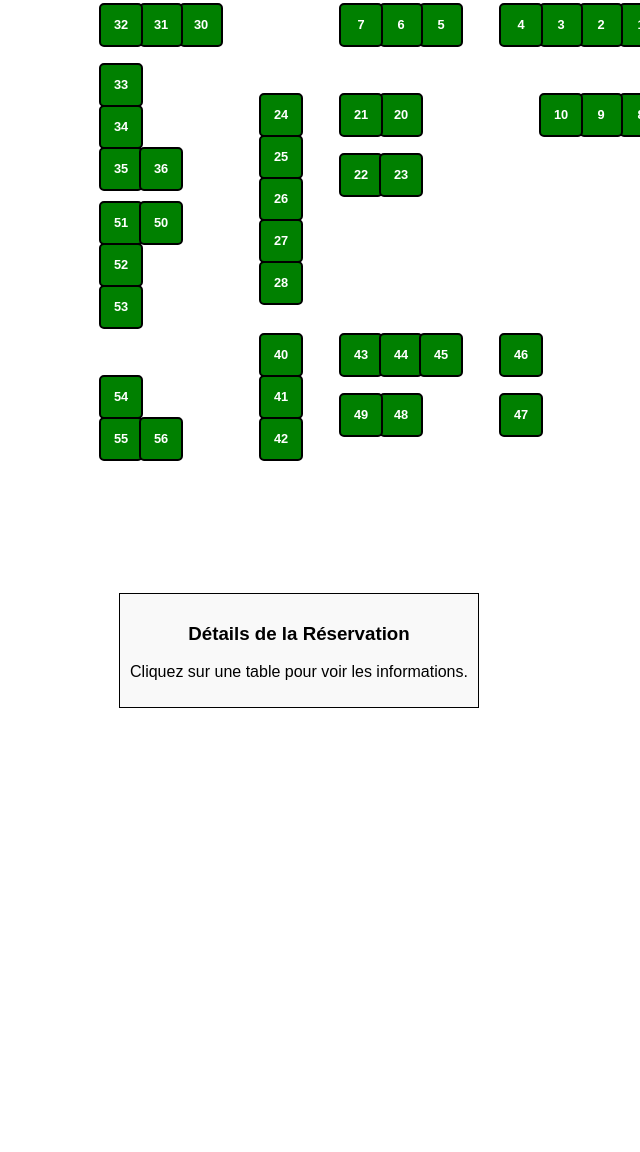
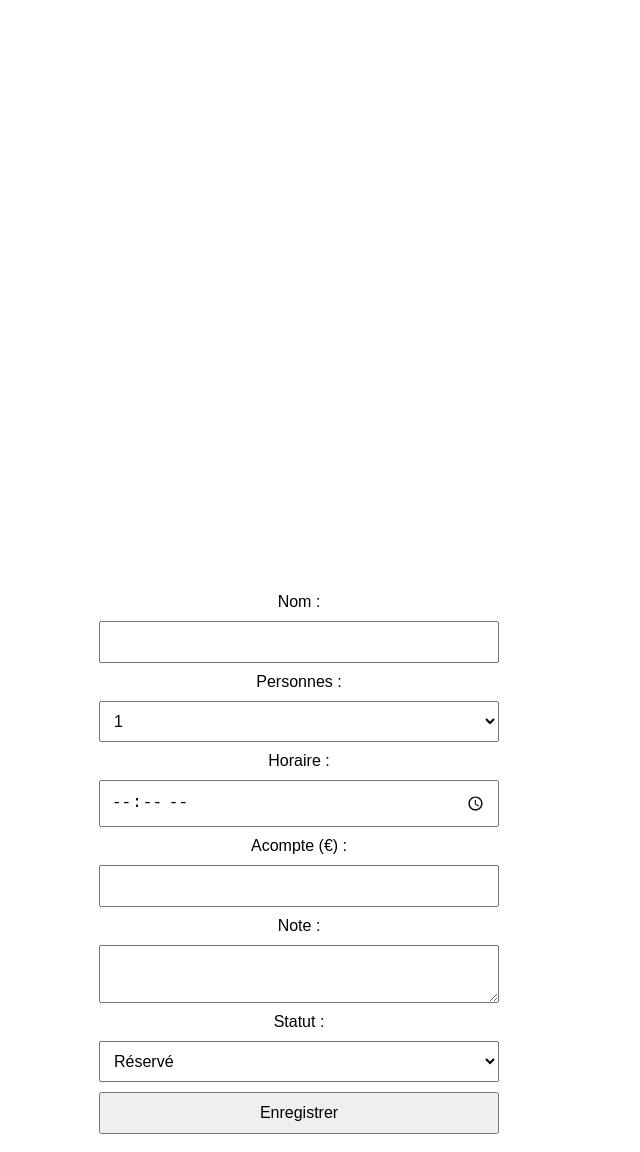
Before and after one commit to Sturko95/gestion_resa, a plain HTML site: page index.html in a window 1280 px wide. Shown: the part 157-1309 px from the top of the page, without its empty margins (341-981 px from the left). Before the commit the page ends 883 px from the top, so only its background shows below. Drawn offline with Linux system fonts and the light colour scheme.

Commit message:
Update index.html

```diff
--- a/index.html
+++ b/index.html
@@ -40,6 +40,22 @@
             display: inline-block;
             background-color: #f9f9f9;
         }
+        form {
+            margin-top: 20px;
+            display: flex;
+            flex-direction: column;
+            align-items: center;
+            gap: 10px;
+            max-width: 400px;
+            margin-left: auto;
+            margin-right: auto;
+        }
+        input, select, button, textarea {
+            padding: 10px;
+            font-size: 1rem;
+            width: 100%;
+            box-sizing: border-box;
+        }
     </style>
 </head>
 <body>
@@ -48,55 +64,88 @@
 
     <div class="plan-container" id="plan-container"></div>
 
-    <div class="reservation-info" id="reservation-info">
-        <h3>Détails de la Réservation</h3>
-        <p id="info-text">Cliquez sur une table pour voir les informations.</p>
-    </div>
+    <form id="reservationForm">
+        <label for="name">Nom :</label>
+        <input type="text" id="name" required>
+
+        <label for="people">Personnes :</label>
+        <select id="people" required>
+            <script>
+                for (let i = 1; i <= 20; i++) {
+                    document.write(`<option value="${i}">${i}</option>`);
+                }
+            </script>
+        </select>
+
+        <label for="time">Horaire :</label>
+        <input type="time" id="time" required>
+
+        <label for="deposit">Acompte (€) :</label>
+        <input type="number" id="deposit" required>
+
+        <label for="note">Note :</label>
+        <textarea id="note"></textarea>
+
+        <label for="status">Statut :</label>
+        <select id="status">
+            <option value="R">Réservé</option>
+            <option value="Att">Attente</option>
+            <option value="L">Libre</option>
+        </select>
+
+        <button type="submit">Enregistrer</button>
+    </form>
 
     <script>
-        const tablePositions = [
-            { number: 1, left: '90%', top: '5%' }, { number: 2, left: '85%', top: '5%' }, { number: 3, left: '80%', top: '5%' }, { number: 4, left: '75%', top: '5%' },
-            { number: 5, left: '65%', top: '5%' }, { number: 6, left: '60%', top: '5%' }, { number: 7, left: '55%', top: '5%' },
-            { number: 8, left: '90%', top: '20%' }, { number: 9, left: '85%', top: '20%' }, { number: 10, left: '80%', top: '20%' },
-            { number: 20, left: '60%', top: '20%' }, { number: 21, left: '55%', top: '20%' }, { number: 22, left: '55%', top: '30%' }, { number: 23, left: '60%', top: '30%' },
-            { number: 24, left: '45%', top: '20%' }, { number: 25, left: '45%', top: '27%' }, { number: 26, left: '45%', top: '34%' }, { number: 27, left: '45%', top: '41%' },
-            { number: 28, left: '45%', top: '48%' }, { number: 30, left: '35%', top: '5%' }, { number: 31, left: '30%', top: '5%' }, { number: 32, left: '25%', top: '5%' },
-            { number: 33, left: '25%', top: '15%' }, { number: 34, left: '25%', top: '22%' }, { number: 35, left: '25%', top: '29%' }, { number: 51, left: '25%', top: '38%' },
-            { number: 52, left: '25%', top: '45%' }, { number: 53, left: '25%', top: '52%' }, { number: 54, left: '25%', top: '67%' }, { number: 55, left: '25%', top: '74%' },
-            { number: 36, left: '30%', top: '29%' }, { number: 50, left: '30%', top: '38%' }, { number: 56, left: '30%', top: '74%' },
-            { number: 40, left: '45%', top: '60%' }, { number: 41, left: '45%', top: '67%' }, { number: 42, left: '45%', top: '74%' },
-            { number: 43, left: '55%', top: '60%' }, { number: 44, left: '60%', top: '60%' }, { number: 45, left: '65%', top: '60%' }, { number: 46, left: '75%', top: '60%' },
-            { number: 47, left: '75%', top: '70%' }, { number: 48, left: '60%', top: '70%' }, { number: 49, left: '55%', top: '70%' }
-        ];
-
-        let tablesData = tablePositions.map(t => ({ number: t.number, status: "L", name: "", time: "", people: 0, deposit: 0 }));
+        let selectedTable = null;
+        let tablesData = JSON.parse(localStorage.getItem("tablesData")) || [];
 
         function renderTables() {
             const container = document.getElementById("plan-container");
             container.innerHTML = "";
             tablePositions.forEach(tablePos => {
-                let table = tablesData.find(t => t.number === tablePos.number) || { status: "L" };
+                let table = tablesData.find(t => t.number === tablePos.number) || { number: tablePos.number, status: "L", name: "", time: "", people: 0, deposit: 0 };
                 const div = document.createElement("div");
                 div.className = "table " + (table.status === "R" ? "reserved" : table.status === "Att" ? "pending" : "free");
                 div.innerHTML = `${tablePos.number}`;
                 div.style.left = tablePos.left;
                 div.style.top = tablePos.top;
-                div.onclick = () => selectTable(tablePos.number);
+                div.onclick = () => selectTable(table.number);
                 container.appendChild(div);
             });
         }
 
         function selectTable(tableNumber) {
-            let table = tablesData.find(t => t.number === tableNumber);
-            if (table) {
-                document.getElementById("info-text").innerHTML = `
-                    <strong>Table ${table.number}</strong><br>
-                    Nom: ${table.name || "Non réservé"}<br>
-                    Personnes: ${table.people || "-"}<br>
-                    Horaire: ${table.time || "-"}<br>
-                    Acompte: ${table.deposit ? table.deposit + "€" : "-"}`;
+            selectedTable = tablesData.find(t => t.number === tableNumber) || { number: tableNumber, status: "L", name: "", time: "", people: 0, deposit: 0 };
+            document.getElementById("name").value = selectedTable.name;
+            document.getElementById("people").value = selectedTable.people;
+            document.getElementById("time").value = selectedTable.time;
+            document.getElementById("deposit").value = selectedTable.deposit;
+            document.getElementById("note").value = selectedTable.note;
+            document.getElementById("status").value = selectedTable.status;
+        }
+
+        document.getElementById("reservationForm").addEventListener("submit", function(event) {
+            event.preventDefault();
+            if (!selectedTable) return;
+
+            selectedTable.name = document.getElementById("name").value;
+            selectedTable.people = document.getElementById("people").value;
+            selectedTable.time = document.getElementById("time").value;
+            selectedTable.deposit = document.getElementById("deposit").value;
+            selectedTable.note = document.getElementById("note").value;
+            selectedTable.status = document.getElementById("status").value;
+
+            let existingIndex = tablesData.findIndex(t => t.number === selectedTable.number);
+            if (existingIndex !== -1) {
+                tablesData[existingIndex] = selectedTable;
+            } else {
+                tablesData.push(selectedTable);
             }
-        }
+
+            localStorage.setItem("tablesData", JSON.stringify(tablesData));
+            renderTables();
+        });
 
         window.addEventListener("load", renderTables);
     </script>
```
